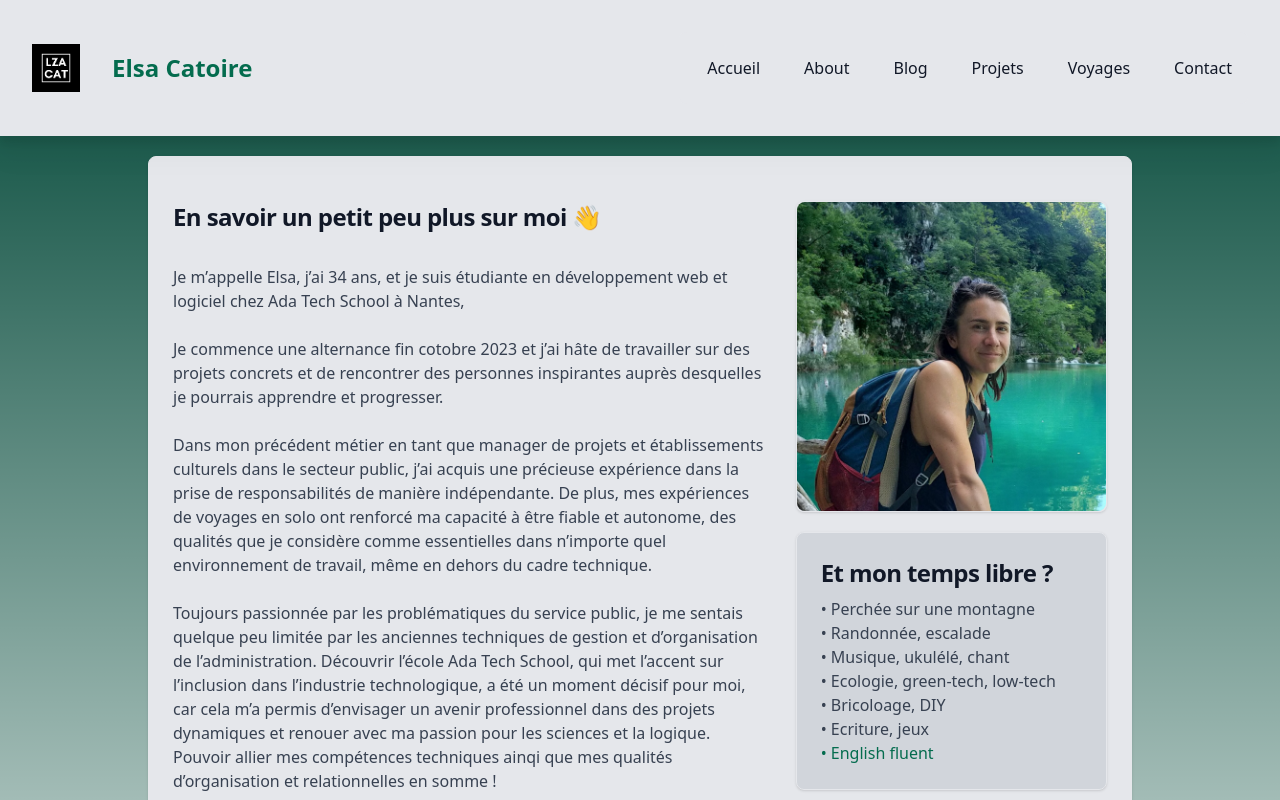
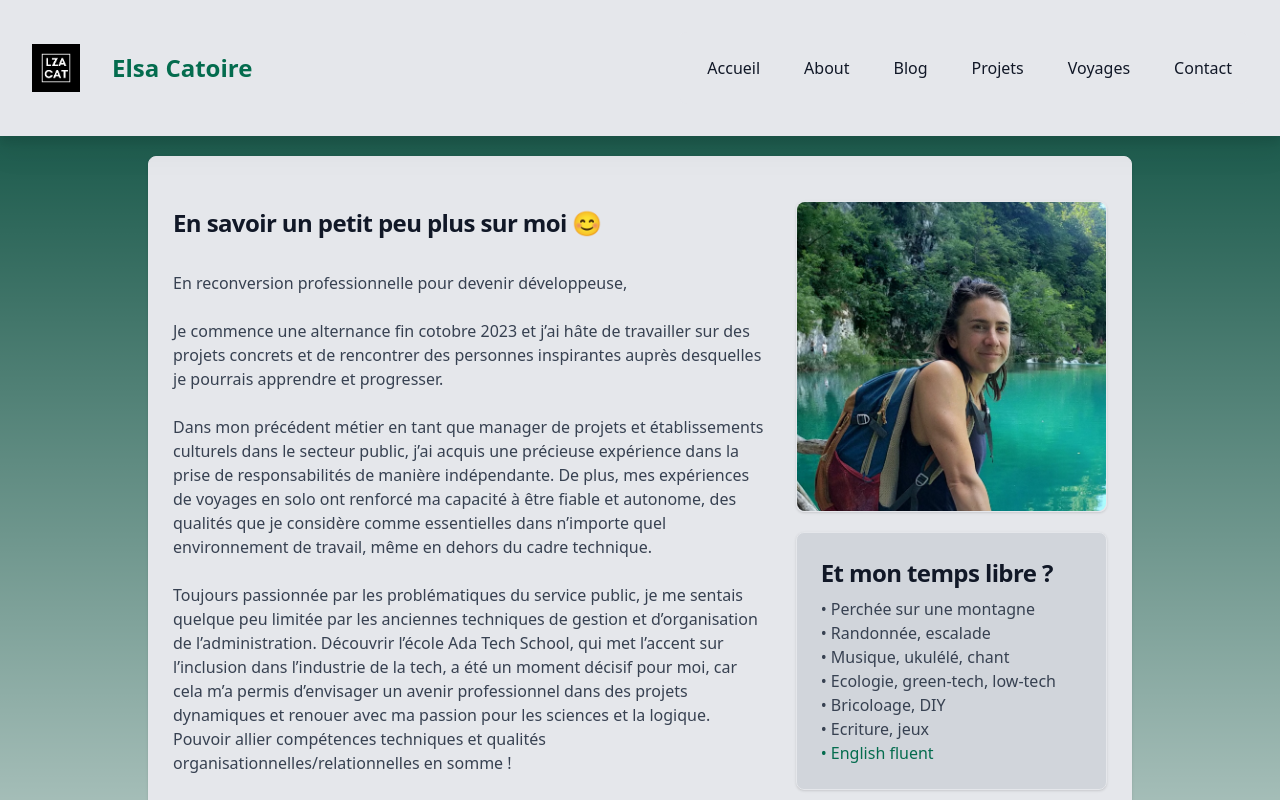
Before and after one commit to elsacatoire/blog-next, a Next.js app: page /presentation in a window 1280 px wide. Shown: the top 800 px of the page. Built offline with nearby package versions, Linux system fonts and the light colour scheme.

Commit message:
maj présentation

```diff
--- a/app/presentation/page.tsx
+++ b/app/presentation/page.tsx
@@ -6,10 +6,9 @@ export default function Présentation() {
             <div className="text-base text-left block max-w-m p-6 text-gray-900 bg-gray-200 border border-gray-200 rounded-lg shadow  dark:bg-gray-800 dark:border-gray-700 dark:hover:bg-gray-700">
                 <div className="flex flex-wrap mt-5">
                     <div className="md:w-2/3 md:order-1 md:pr-8 m-auto">
-                        <h5 className="mb-2 text-2xl font-bold tracking-tight text-gray-900 dark:text-white">En savoir un petit peu plus sur moi 👋&nbsp;</h5>
+                        <h5 className="mb-2 text-2xl font-bold tracking-tight text-gray-900 dark:text-white">En savoir un petit peu plus sur moi &#x1F60A; </h5>
                         <br />
-                        <p className="font-normal text-gray-700 dark:text-gray-400"> Je m&rsquo;appelle Elsa, j&rsquo;ai 34 ans, et je suis étudiante en développement
-                            web et logiciel chez Ada Tech School à Nantes,
+                        <p className="font-normal text-gray-700 dark:text-gray-400"> En reconversion professionnelle pour devenir développeuse,
                             {/* je recherche une alternance d&rsquo;un an à partir d&rsquo;octobre ou de novembre 2023,
                             pour travailler 4 jours par semaine. */}</p>
                         <br />
@@ -19,7 +18,7 @@ export default function Présentation() {
                         <br />
                         <p className="font-normal text-gray-700 dark:text-gray-400">Dans mon précédent métier en tant que manager de projets et établissements culturels dans le secteur public, j&rsquo;ai acquis une précieuse expérience dans la prise de responsabilités de manière indépendante. De plus, mes expériences de voyages en solo ont renforcé ma capacité à être fiable et autonome, des qualités que je considère comme essentielles dans n&rsquo;importe quel environnement de travail, même en dehors du cadre technique.</p>
                         <br />
-                        <p className="font-normal text-gray-700 dark:text-gray-400">Toujours passionnée par les problématiques du service public, je me sentais quelque peu limitée par les anciennes techniques de gestion et d&rsquo;organisation de l&rsquo;administration. Découvrir l&rsquo;école Ada Tech School, qui met l&rsquo;accent sur l&rsquo;inclusion dans l&rsquo;industrie technologique, a été un moment décisif pour moi, car cela m&rsquo;a permis d&rsquo;envisager un avenir professionnel dans des projets dynamiques et renouer avec ma passion pour les sciences et la logique. Pouvoir allier mes compétences techniques ainqi que mes qualités d&rsquo;organisation et relationnelles en somme !</p>
+                        <p className="font-normal text-gray-700 dark:text-gray-400">Toujours passionnée par les problématiques du service public, je me sentais quelque peu limitée par les anciennes techniques de gestion et d&rsquo;organisation de l&rsquo;administration. Découvrir l&rsquo;école Ada Tech School, qui met l&rsquo;accent sur l&rsquo;inclusion dans l&rsquo;industrie de la tech, a été un moment décisif pour moi, car cela m&rsquo;a permis d&rsquo;envisager un avenir professionnel dans des projets dynamiques et renouer avec ma passion pour les sciences et la logique. Pouvoir allier compétences techniques et qualités organisationnelles/relationnelles en somme !</p>
                         <br />
                         <p className="font-normal text-gray-700 dark:text-gray-400">Dans le code ce qui me plait le plus : La résolution de problèmes.
                             J&rsquo;ai commencé à apprendre le développement web avec JavaScript et à travailler sur des algorithmes avec Python.
@@ -27,8 +26,8 @@ export default function Présentation() {
                             Ma passion pour ce métier de développeuse réside dans l&rsquo;apprentissage continu.
                             <p>Apprendre quoi ?</p>
                             <p>Tout !</p>
-                            L&rsquo;intérêt c&rsquo;est le produit. Ce qu&rsquo;il me permet de travailler et ce qu&rsquo;il apporte à mes contemporains.
-                            Ce qui compte le plus pour moi, c&rsquo;est l&rsquo;impact final du produit.
+                            L&rsquo;intérêt c&rsquo;est le produit, ce qu&rsquo;il me permet d'apprendre et ce qu&rsquo;il apporte à mes contemporains.
+                            Le plus important pour moi, c&rsquo;est l&rsquo;impact final du produit.
                             Je suis prête à apprendre n&rsquo;importe quelle technologie pour un projet qui m&rsquo;enthousiasme et qui correspond à mes valeurs.</p>
 
 
```
